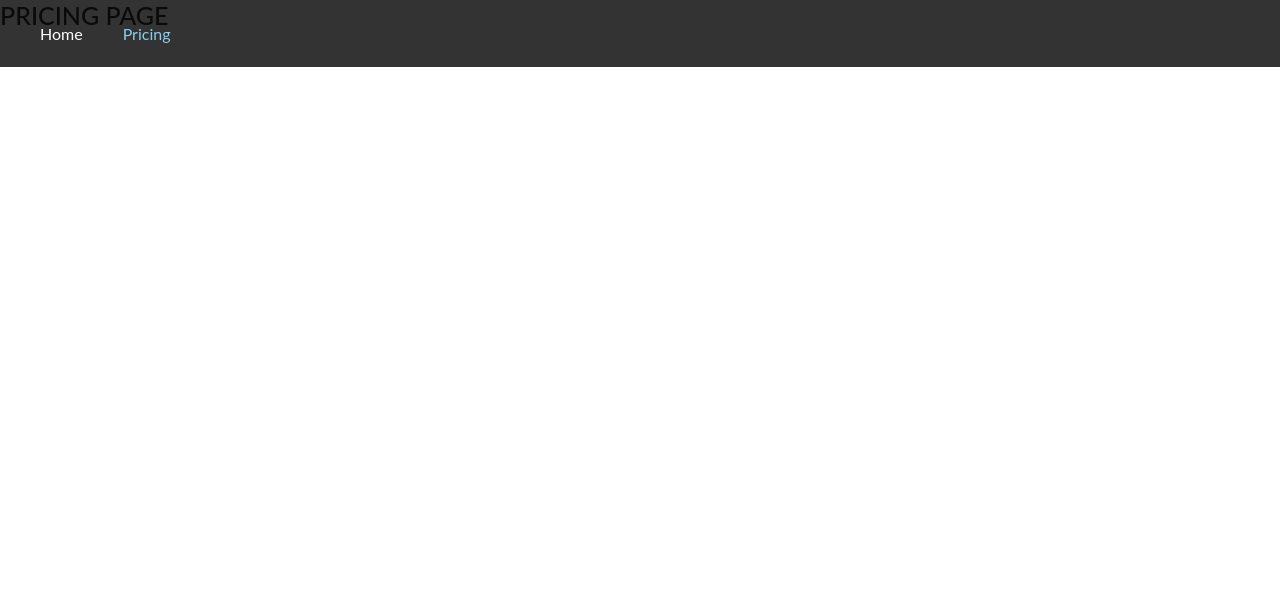
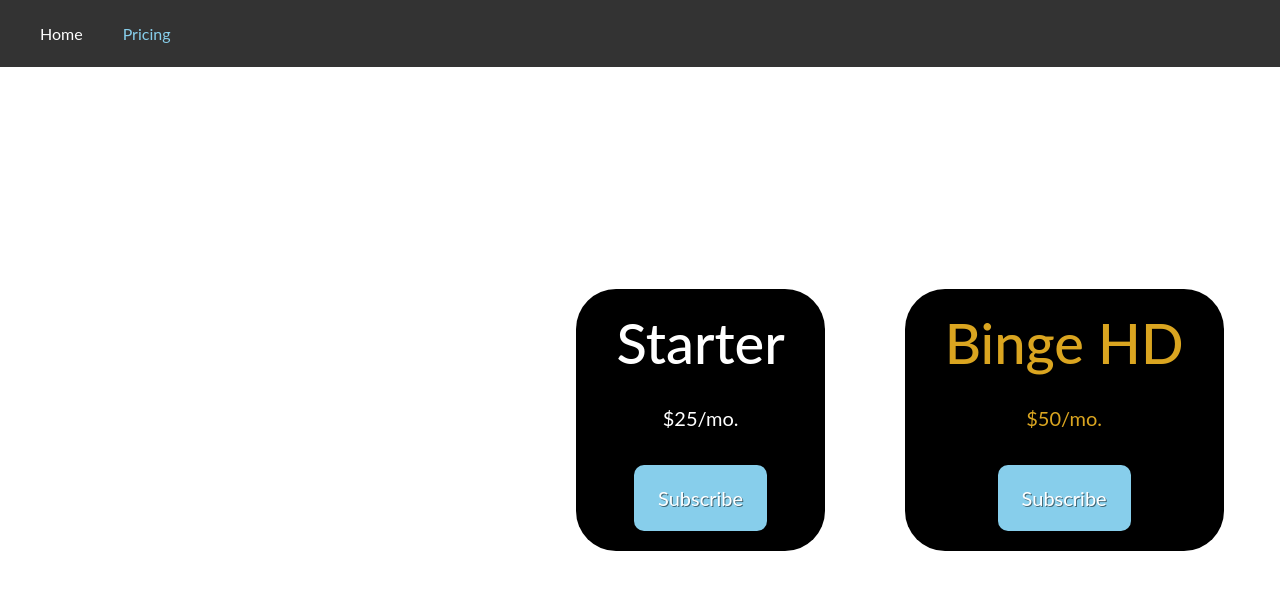
Before and after one commit to jasonLapina/lapsflix-v2, a React (Create React App) app: page /pricing in a window 1280 px wide. Shown: the top 590 px of the page. Built offline with nearby package versions, Linux system fonts and the light colour scheme.

Commit message:
begin pricing section

```diff
--- a/src/components/navigation/NavBar.module.scss
+++ b/src/components/navigation/NavBar.module.scss
@@ -1,7 +1,6 @@
 .navBar {
   padding: 2rem 4rem;
-  min-width: 100%;
-  max-width: 200rem;
+  min-width: 200rem;
   margin: 0 auto;
   background-color: rgba(0, 0, 0, 0.8);
   color: white;
--- /dev/null
+++ b/src/components/pricing/Plan.js
@@ -0,0 +1,15 @@
+import classes from './Plan.module.scss';
+import Button from '../UI/Button';
+function Plan({ title, features, price }) {
+  let planClass;
+  if (title == 'Starter') planClass = classes.starter;
+  else planClass = classes.binge;
+  return (
+    <div className={`${planClass} ${classes.plan}`}>
+      <h3>{title}</h3>
+      <p className={classes.price}>{`$${price}/mo.`}</p>
+      <Button>Subscribe</Button>
+    </div>
+  );
+}
+export default Plan;
--- /dev/null
+++ b/src/components/pricing/Plan.module.scss
@@ -0,0 +1,27 @@
+.plan {
+  background-color: black;
+  color: white;
+  padding: 2rem 4rem;
+  border-radius: 4rem;
+  display: flex;
+  flex-direction: column;
+  align-items: center;
+  gap: 2rem;
+  h3 {
+    font-size: 5.6rem;
+  }
+}
+
+.price {
+  font-size: 2rem;
+}
+
+.starter {
+  background-color: black;
+  color: white;
+}
+
+.binge {
+  color: goldenrod;
+  background-color: black;
+}
--- /dev/null
+++ b/src/components/pricing/PricingPlans.js
@@ -0,0 +1,13 @@
+import Plan from './Plan';
+import classes from './PricingPlans.module.scss';
+
+function PricingPlans() {
+  return (
+    <div className={classes.plans}>
+      <Plan title='Starter' price={25} />
+      <Plan title='Binge HD' price={50} />
+    </div>
+  );
+}
+
+export default PricingPlans;
--- /dev/null
+++ b/src/components/pricing/PricingPlans.module.scss
@@ -0,0 +1,10 @@
+.plans {
+  display: flex;
+  gap: 8rem;
+  justify-content: center;
+  align-items: center;
+  height: 80vh;
+  width: 180rem;
+  margin-top: 10rem;
+  margin-inline: auto;
+}
--- a/src/pages/PricingPage.js
+++ b/src/pages/PricingPage.js
@@ -1,4 +1,6 @@
+import PricingPlans from '../components/pricing/PricingPlans';
+
 function PricingPage() {
-  return <h1>PRICING PAGE</h1>;
+  return <PricingPlans />;
 }
 export default PricingPage;
```
